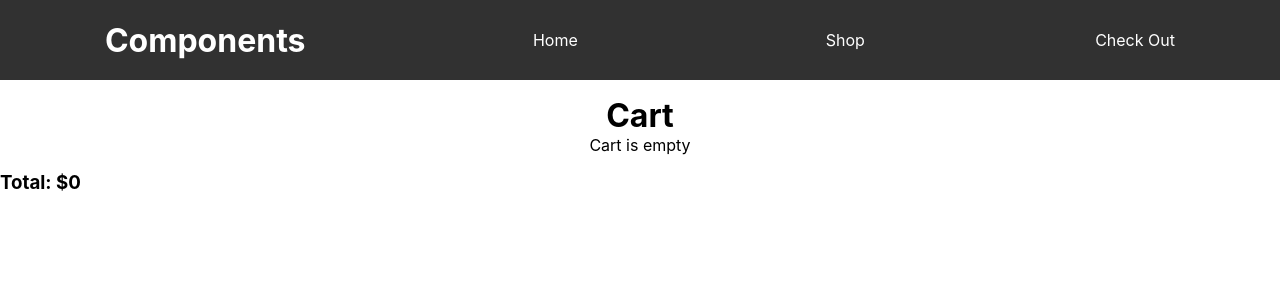
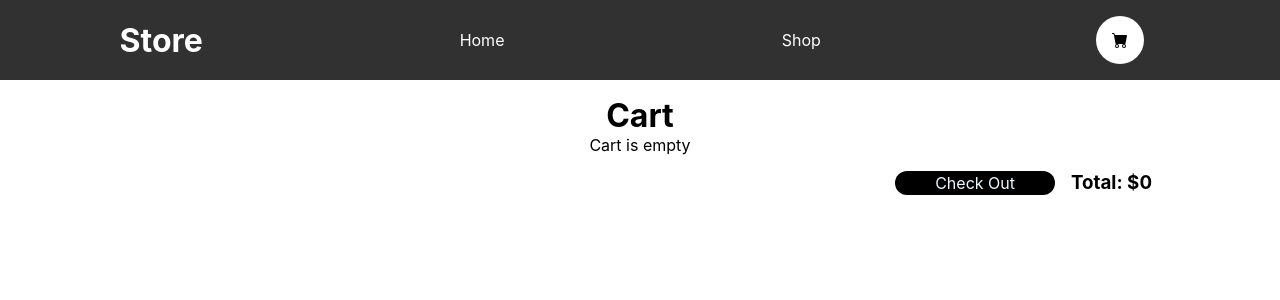
Before and after one commit to Sunjcar/shopping-cart, a React (Create React App) app: page /cart in a window 1280 px wide. Shown: the top 300 px of the page. Built offline with nearby package versions, Linux system fonts and the light colour scheme.

Commit message:
Check out button and styling

```diff
--- a/src/App.css
+++ b/src/App.css
@@ -55,5 +55,82 @@ button:hover {
     display: flex;
     width: 20rem;
     height: 20rem;
-    border-radius: 16px;
+    border-radius: 16px
 }
+
+.price {
+    display: flex;
+    gap:1rem;
+}
+
+.price button{
+    width:5rem;
+    padding:.15rem;
+    cursor: pointer;
+}
+
+.cart{
+    display:flex;
+    align-items: center;
+    justify-content: space-around;
+    width:100%;
+    padding:1rem;
+}
+
+.cart-items{
+    width: 5rem;
+    height: 5rem;
+    border-radius: 16px
+}
+
+.check-out{
+    display: flex;
+    flex-direction: row-reverse;
+    padding-right:8rem;
+    gap:1rem;
+}
+
+.quantity-container{
+    display:flex;
+}
+
+.product-button{
+    display: flex;
+    -webkit-box-align: center;
+    align-items: center;
+    -webkit-box-pack: center;
+    justify-content: center;
+    padding: .25rem;
+}
+
+.Cart-Icon{
+    display: flex;
+    -webkit-box-align: center;
+    align-items: center;
+    -webkit-box-pack: center;
+    justify-content: center;
+    font-weight: bold;
+    padding: 1rem;
+    border-radius: 50px;
+    background-color: white;
+    color:black;
+}
+
+.check-out button {
+    width: 10rem;
+    height: 1.5rem;
+    border-radius: 2rem;
+    background-color: black;
+    color: aliceblue;
+    border: none;
+    outline: none;
+    font-size: 1rem;
+    display: flex;
+    justify-content: center;
+    align-items: center;
+    cursor: pointer;
+}
+
+.item-price{
+    width:4rem;
+}
--- a/src/Components/Cart.js
+++ b/src/Components/Cart.js
@@ -36,11 +36,14 @@ const Cart = ({ cart, handleAddProduct, handleRemoveProduct }) => {
                                     <AiOutlinePlus />
                                 </button>
                             </Quantity>
-                            <p>${item.price * item.quantity}</p>
+                            <p className='item-price'>${item.price * item.quantity}</p>
                         </div>
                     </Card>
                 ))}
+                <div className='check-out'>
                 <h3 className='total-price'>Total: ${totalPrice}</h3>
+                <button> Check Out </button>
+                </div>
             </div>
         </div>
     )
@@ -71,6 +74,6 @@ padding:1rem;
 const Quantity = styled.div`
 display:flex;
 gap:1rem;
-width:6vw;
+width:6rem;
 justify-content:center;
 `
--- a/src/Components/Nav.js
+++ b/src/Components/Nav.js
@@ -1,15 +1,16 @@
 import React from 'react'
 import styled from 'styled-components'
 import { Link } from 'react-router-dom'
+import { BsCartFill } from "react-icons/bs"
 
 function Nav() {
     const navStyle = {
         color: 'white',
-        textDecoration:'none'
+        textDecoration: 'none'
     }
     return (
         <Wrapper>
-            <h1>Components</h1>
+            <h1>Store</h1>
             <Link style={navStyle} to='/'>
                 <List>
                     <li>
@@ -22,9 +23,11 @@ function Nav() {
                     <li>Shop</li>
                 </List>
             </Link>
-            <List>
-                <li>Check Out</li>
-            </List>
+            <Link style={navStyle} to='cart'>
+                <List>
+                    <li className='Cart-Icon'><BsCartFill/></li>
+                </List>
+            </Link>
         </Wrapper>
     )
 }
```
